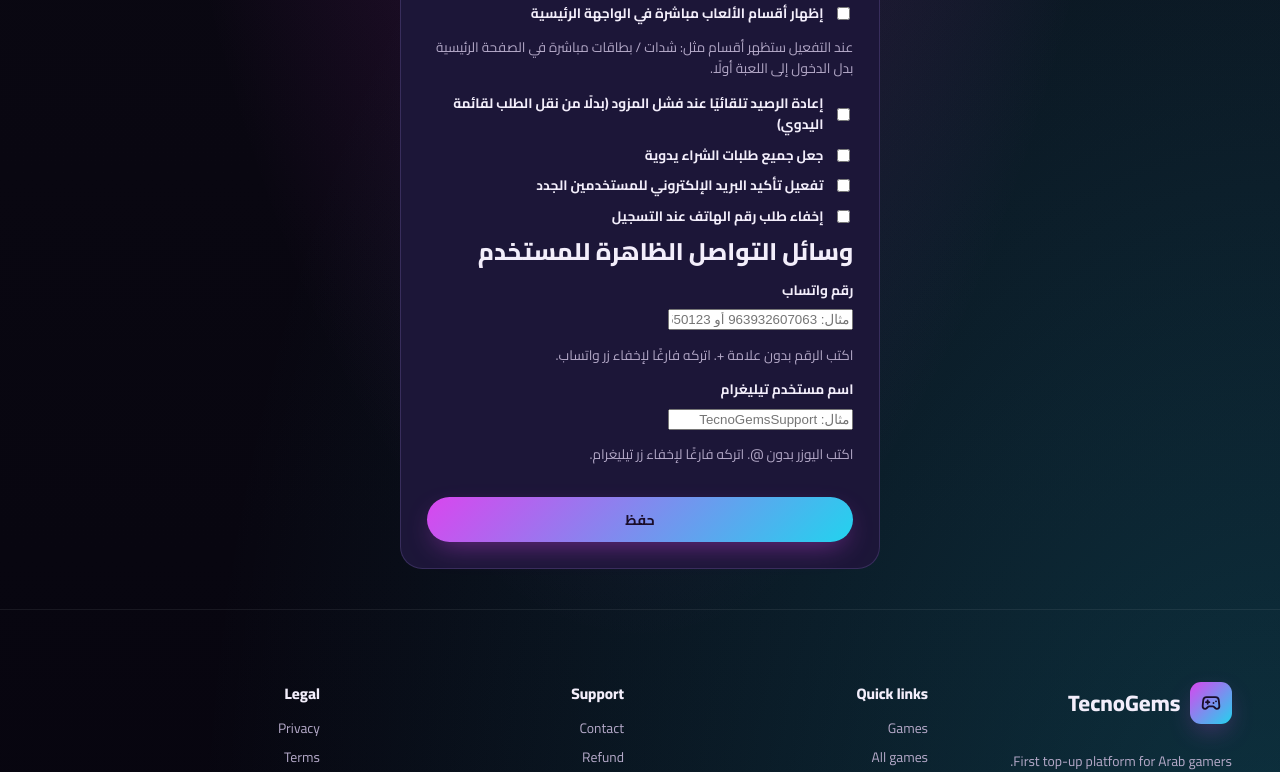
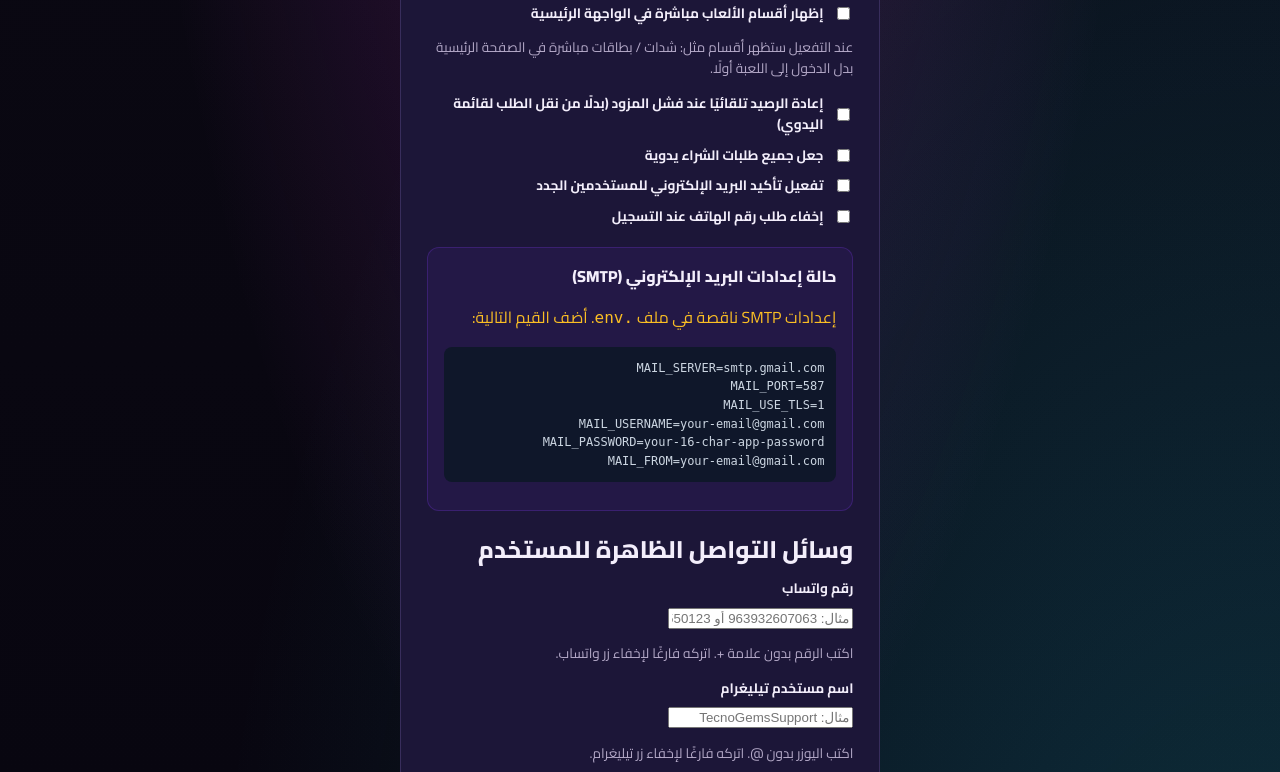
Before and after one commit to glinsmit58-prog/THE-TECNO, a Flask app: page /admin/settings in a window 1280 px wide. Shown: the part 956-1728 px from the top of the page. Run offline with Flask 3, Linux system fonts and the light colour scheme; the visitor is signed in with stand-in values (Sample User, id 1); data comes from the database, SQL or seed files in the repository; data that the repository does not hold is empty; some libraries are stand-ins or nearby versions.

Commit message:
fix: bust browser/SW cache + add email diagnostic UI
The previous PR #8 added 82 new SVG images and HTML email templates,
but users still saw old images because:
  1. Service Worker CACHE_VERSION was tg-v61-1 — browsers kept serving
     the cached HTML that referenced the old image URLs.
  2. Email failures were silent — admin had no way to know SMTP was
     misconfigured (e.g. using account password instead of Gmail App
     Password).

Changes:
- Bump SW cache to tg-v62-1 → all visitors purge stale cache on next
  visit (covers the new SVG mappings introduced in PR #8).
- Bump CSS query string from ?v=61 to ?v=62 so even browsers that
  ignore the SW pick up the new templates immediately.
- Add /admin/test-email endpoint that sends synchronously (bypassing
  the queue) and surfaces the real SMTP error in a flash message.
- Show SMTP server / username / from / TLS / password length in the
  admin settings page — operator can now see at a glance if MAIL_*
  env vars are loaded correctly.
- Improve _send_email_sync logging: distinguish SMTPAuthenticationError
  (the #1 cause: Gmail rejecting account password instead of App
  Password) from generic errors, and re-raise so callers know it
  failed instead of silently swallowing.
- Helpful pre-filled .env example block when SMTP is missing.

```diff
--- a/app.py
+++ b/app.py
@@ -738,8 +738,20 @@ def _send_email_sync(to_email, subject, body, html_body=None):
                 server.ehlo()
             server.login(MAIL_USERNAME, MAIL_PASSWORD)
             server.send_message(msg)
+        app.logger.info("Email sent successfully to=%s subject=%s", to_email, subject)
+    except smtplib.SMTPAuthenticationError as exc:
+        app.logger.error(
+            "Email AUTH FAILED to=%s subject=%s: %s. "
+            "تأكد من استخدام Gmail App Password (16 حرف بدون مسافات) في MAIL_PASSWORD وليس كلمة مرور الحساب العادية.",
+            to_email, subject, exc,
+        )
+        raise
+    except smtplib.SMTPException as exc:
+        app.logger.error("Email SMTP error to=%s subject=%s: %s", to_email, subject, exc)
+        raise
     except Exception as exc:
-        app.logger.error("Email send failed to=%s: %s", to_email, exc)
+        app.logger.error("Email send failed to=%s subject=%s: %s", to_email, subject, exc)
+        raise
 
 
 def _email_worker():
@@ -2780,6 +2792,76 @@ def admin_payment_method_edit(method_id):
     return render_template("admin/payment_method_edit.html", method=method)
 
 
+@app.route("/admin/test-email", methods=["POST"])
+@login_required
+@admin_required
+@(limiter.limit("5 per minute") if limiter else (lambda f: f))
+def admin_test_email():
+    """Send a synchronous test email to the admin to verify SMTP works.
+
+    Sends directly (not via queue) so any error surfaces immediately in
+    the flash message — much easier to diagnose than queued failures.
+    """
+    admin = current_user()
+    target = (request.form.get("to") or admin["email"]).strip().lower()
+
+    if not email_is_configured():
+        flash(
+            "إعدادات SMTP غير مكتملة في .env. تأكد من: MAIL_SERVER, MAIL_PORT, "
+            "MAIL_USERNAME, MAIL_PASSWORD, MAIL_FROM",
+            "danger",
+        )
+        return redirect(url_for("admin_settings"))
+
+    try:
+        link = f"{BASE_URL}/admin"
+        body = (
+            "هذا اختبار إرسال البريد من TecnoGems.\n\n"
+            f"الخادم: {MAIL_SERVER}:{MAIL_PORT}\n"
+            f"المستخدم: {MAIL_USERNAME}\n"
+            f"المرسل من: {MAIL_FROM}\n\n"
+            "إذا وصلتك هذه الرسالة، فإعدادات الإيميل تعمل بنجاح."
+        )
+        html_body = _build_email_html(
+            title="اختبار الإيميل - TecnoGems",
+            greeting="رسالة اختبار",
+            message=(
+                "تم إرسال هذه الرسالة من لوحة الإدارة لاختبار إعدادات SMTP. "
+                f"الخادم: <code>{MAIL_SERVER}:{MAIL_PORT}</code>"
+            ),
+            button_text="فتح لوحة الإدارة",
+            button_url=link,
+            footer_note="إذا وصلتك هذه الرسالة، فإعدادات الإيميل تعمل بنجاح.",
+        )
+        # Bypass the queue: send synchronously so we can show the real error.
+        _send_email_sync(target, "TecnoGems - اختبار الإيميل", body, html_body=html_body)
+        flash(
+            f"تم إرسال إيميل الاختبار إلى {target}. تحقق من البريد الوارد و"
+            "مجلد الإيميلات غير المرغوبة (Spam).",
+            "success",
+        )
+    except smtplib.SMTPAuthenticationError as exc:
+        flash(
+            f"فشل التحقق من بيانات الدخول لخادم البريد. الخطأ: {exc}. "
+            "السبب الأكثر شيوعًا في Gmail: استخدام كلمة مرور الحساب العادية. "
+            "يجب استخدام App Password (16 حرفًا) من إعدادات Google. "
+            "اذهب إلى: https://myaccount.google.com/apppasswords",
+            "danger",
+        )
+    except smtplib.SMTPConnectError as exc:
+        flash(
+            f"تعذر الاتصال بخادم SMTP ({MAIL_SERVER}:{MAIL_PORT}). الخطأ: {exc}. "
+            "تأكد من صحة عنوان الخادم والبورت، وأن الـ firewall لا يحجبه.",
+            "danger",
+        )
+    except smtplib.SMTPException as exc:
+        flash(f"خطأ SMTP: {exc}", "danger")
+    except Exception as exc:
+        flash(f"خطأ غير متوقع: {type(exc).__name__}: {exc}", "danger")
+
+    return redirect(url_for("admin_settings"))
+
+
 @app.route("/admin/settings", methods=["GET", "POST"])
 @login_required
 @admin_required
@@ -2834,6 +2916,13 @@ def admin_settings():
         show_groups_direct_setting=get_setting("show_groups_direct", "0"),
         old_games_layout_setting=get_setting("old_games_layout", "0"),
         auto_refund_on_failure_setting=get_setting("auto_refund_on_failure", "0"),
+        # SMTP diagnostics for the admin settings UI
+        smtp_server=MAIL_SERVER,
+        smtp_port=MAIL_PORT,
+        smtp_username=MAIL_USERNAME,
+        smtp_from=MAIL_FROM,
+        smtp_use_tls=MAIL_USE_TLS,
+        smtp_pw_len=len(MAIL_PASSWORD or ""),
     )
 
 
--- a/static/sw.js
+++ b/static/sw.js
@@ -15,7 +15,7 @@
 //     #1 reason mobile users felt the site was slow.
 //   - Pre-cache the new V61 CSS + the home page so first paint after
 //     install is instant (and offline-friendly).
-const CACHE_VERSION = 'tg-v61-1';
+const CACHE_VERSION = 'tg-v62-1';
 const STATIC_CACHE = `${CACHE_VERSION}-static`;
 const PAGES_CACHE = `${CACHE_VERSION}-pages`;
 const OFFLINE_URL = '/';
@@ -24,7 +24,7 @@ self.addEventListener('install', (event) => {
   event.waitUntil(
     caches.open(STATIC_CACHE).then((cache) =>
       cache.addAll([
-        '/static/css/v60-neon.css?v=61',
+        '/static/css/v60-neon.css?v=62',
         '/static/css/v60-neon.css',
         '/static/js/app.min.js',
         '/static/js/pages/home.js',
--- a/templates/admin/settings.html
+++ b/templates/admin/settings.html
@@ -76,6 +76,30 @@
       <div class="alert warning">تنبيه: تفعيل البريد يحتاج إعدادات SMTP في ملف .env أولًا.</div>
     {% endif %}
 
+    <div style="margin:20px 0;padding:16px;background:rgba(124,58,237,0.08);border:1px solid rgba(124,58,237,0.25);border-radius:12px">
+      <h3 style="margin:0 0 12px;font-size:16px">حالة إعدادات البريد الإلكتروني (SMTP)</h3>
+      {% if email_is_configured %}
+        <table style="width:100%;font-size:13px;color:#cbd5e1">
+          <tr><td style="padding:4px 0;color:#94a3b8">الخادم:</td><td><code>{{ smtp_server }}:{{ smtp_port }}</code></td></tr>
+          <tr><td style="padding:4px 0;color:#94a3b8">المستخدم:</td><td><code>{{ smtp_username }}</code></td></tr>
+          <tr><td style="padding:4px 0;color:#94a3b8">المُرسِل من:</td><td><code>{{ smtp_from }}</code></td></tr>
+          <tr><td style="padding:4px 0;color:#94a3b8">TLS:</td><td>{{ "✓ مُفعّل" if smtp_use_tls else "✗ مُعطّل" }}</td></tr>
+          <tr><td style="padding:4px 0;color:#94a3b8">طول كلمة المرور:</td><td>{{ smtp_pw_len }} حرف</td></tr>
+        </table>
+        <p class="muted" style="margin:12px 0 8px;font-size:12px">
+          ملاحظة هامة لـ Gmail: يجب استخدام <b>App Password</b> (16 حرفًا بدون مسافات) وليس كلمة مرور الحساب.<br>
+          أنشئها من: <code>https://myaccount.google.com/apppasswords</code>
+        </p>
+      {% else %}
+        <p style="color:#fbbf24">إعدادات SMTP ناقصة في ملف <code>.env</code>. أضف القيم التالية:</p>
+        <pre style="background:#0f172a;padding:12px;border-radius:8px;font-size:12px;overflow-x:auto;color:#cbd5e1">MAIL_SERVER=smtp.gmail.com
+MAIL_PORT=587
+MAIL_USE_TLS=1
+MAIL_USERNAME=your-email@gmail.com
+MAIL_PASSWORD=your-16-char-app-password
+MAIL_FROM=your-email@gmail.com</pre>
+      {% endif %}
+    </div>
 
     <h2>وسائل التواصل الظاهرة للمستخدم</h2>
     <label>رقم واتساب</label>
@@ -86,7 +110,21 @@
     <input name="telegram_username" value="{{ telegram_username_setting or '' }}" placeholder="مثال: TecnoGemsSupport">
     <p class="muted">اكتب اليوزر بدون @. اتركه فارغًا لإخفاء زر تيليغرام.</p>
 
-<button class="btn primary" type="submit" style="margin-top:18px;width:100%">حفظ</button>
+    <button class="btn primary" type="submit" style="margin-top:18px;width:100%">حفظ</button>
   </form>
+
+  {% if email_is_configured %}
+  <div style="margin-top:20px;padding:16px;background:rgba(34,197,94,0.06);border:1px solid rgba(34,197,94,0.25);border-radius:12px">
+    <h3 style="margin:0 0 12px;font-size:16px">اختبار إرسال البريد</h3>
+    <p class="muted" style="font-size:13px;margin:0 0 12px">
+      أرسل إيميل اختبار للتأكد من أن SMTP يعمل. سيتم الإرسال مباشرة (بدون طابور) لتظهر أي أخطاء فورًا.
+    </p>
+    <form method="post" action="{{ url_for('admin_test_email') }}" style="display:flex;gap:10px;flex-wrap:wrap;align-items:center">
+      <input type="hidden" name="csrf_token" value="{{ csrf_token() }}">
+      <input type="email" name="to" placeholder="البريد المستلم (اتركه فارغًا لإرساله إليك)" style="flex:1;min-width:250px">
+      <button type="submit" class="btn primary">إرسال إيميل اختبار</button>
+    </form>
+  </div>
+  {% endif %}
 </div>
 {% endblock %}
--- a/templates/base.html
+++ b/templates/base.html
@@ -42,7 +42,7 @@
      intentionally NOT loaded so their look does not bleed through.
      V61: bumped query string so cached browsers pick up the smoother
      game-card redesign without waiting on the SW to refresh. #}
-  <link rel="stylesheet" href="{{ url_for('static', filename='css/v60-neon.css') }}?v=61">
+  <link rel="stylesheet" href="{{ url_for('static', filename='css/v60-neon.css') }}?v=62">
   <link rel="preload" as="image" href="{{ url_for('static', filename='img/tecnogems-logo.webp') }}" fetchpriority="high">
   <link rel="icon" href="{{ url_for('static', filename='img/favicon.ico') }}">
   <link rel="icon" type="image/webp" href="{{ url_for('static', filename='img/logo-32.webp') }}">
```
